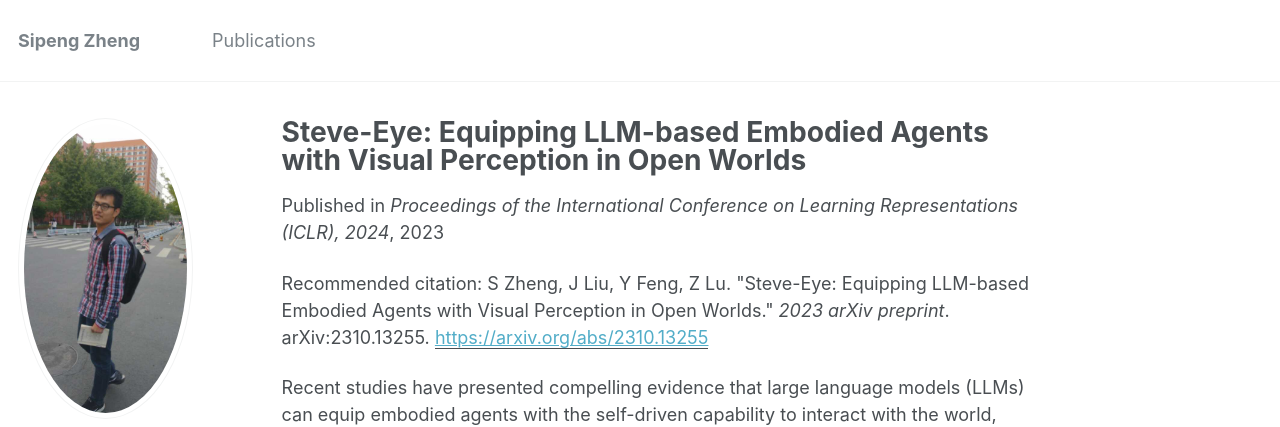
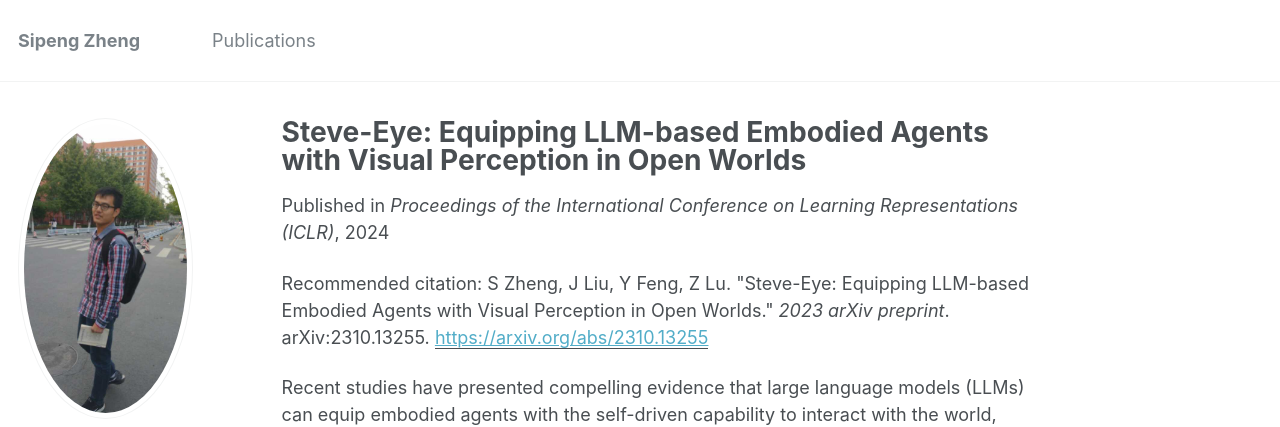
Before and after one commit to zhengsipeng/zhengsipeng.github.io, a Jekyll site: the page built from _publications/2023-11-paper-STEVE-EYE.md, in a window 1280 px wide and 900 px high. Shown: the top 427 px of the window. Built offline with Jekyll 4.4.1, drawn with Linux system fonts in a browser that asks for light colours.

Commit message:
Update 2023-11-paper-STEVE-EYE.md

```diff
--- a/_publications/2023-11-paper-STEVE-EYE.md
+++ b/_publications/2023-11-paper-STEVE-EYE.md
@@ -3,8 +3,8 @@
 collection: publications
 permalink: /publication/2023-10-paper-STEVE-EYE
 excerpt: 'This paper proposes the first large multi-modal model for open-world agents in Minecraft.'
-date: 2023-11-01
-venue: 'Proceedings of the International Conference on Learning Representations (ICLR), 2024'
+date: 2024-05-01
+venue: 'Proceedings of the International Conference on Learning Representations (ICLR)'
 paperurl: 'https://arxiv.org/abs/2310.13255'
 citation: 'S Zheng, J Liu, Y Feng, Z Lu. "Steve-Eye: Equipping LLM-based Embodied Agents with Visual Perception in Open Worlds." <i>2023 arXiv preprint</i>. arXiv:2310.13255.'
 ---
```
